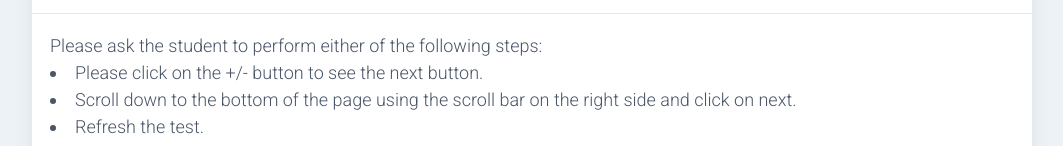
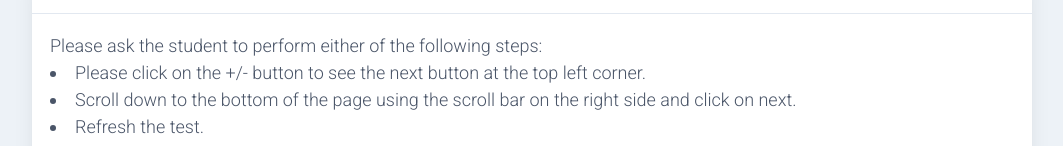
Before and after one commit to GuruNadh552/CT-FAQ-PAGE, a plain HTML site: page index.html in a window 1280 px wide. Both pictures are taken after a click on the heading "Next button not visible or Next question not visible". Shown: the part 253-399 px from the top of the page, without its empty margins (108-1171 px from the left). Drawn offline with Linux system fonts and the light colour scheme.

Commit message:
Update index.html

```diff
--- a/index.html
+++ b/index.html
@@ -116,7 +116,7 @@
          <div class="summary-content">
             <div id="faq3">
                Please ask the student to perform either of the following steps:
-               <li> Please click on the +/- button to see the next button. </li>
+               <li> Please click on the +/- button to see the next button at the top left corner. </li>
                <li>Scroll down to the bottom of the page using the scroll bar on the right side and click on next.</li>
                <li>Refresh the test.</li>
             </div>
```
